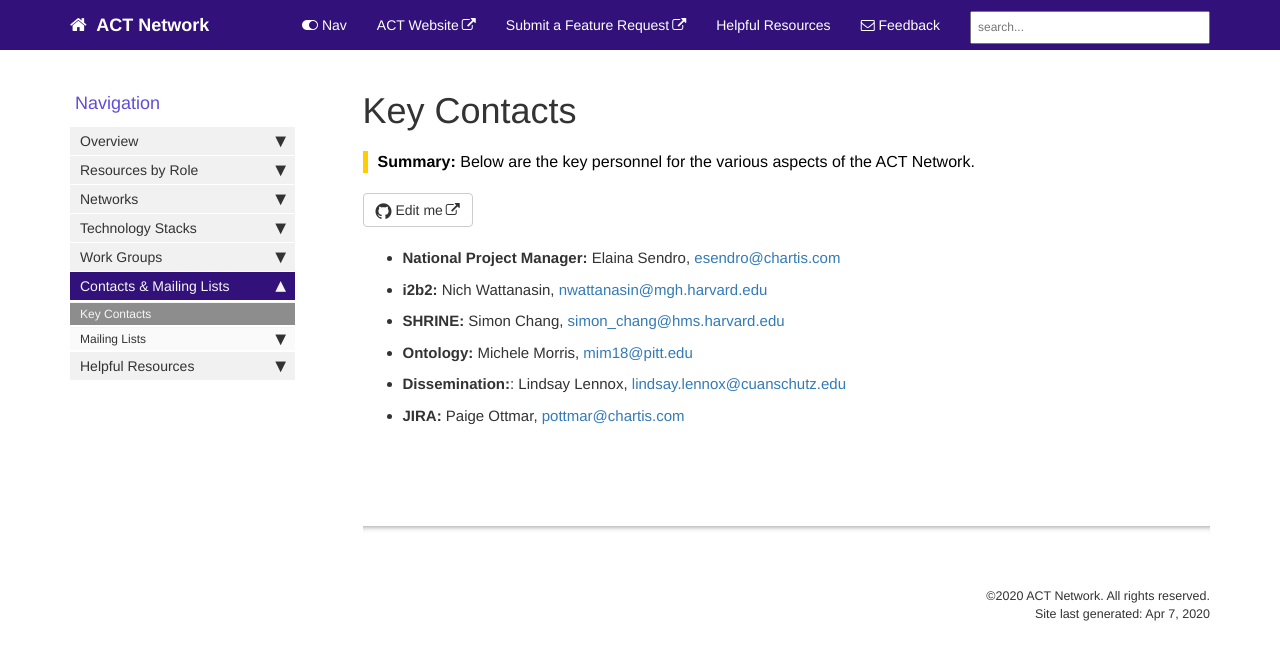
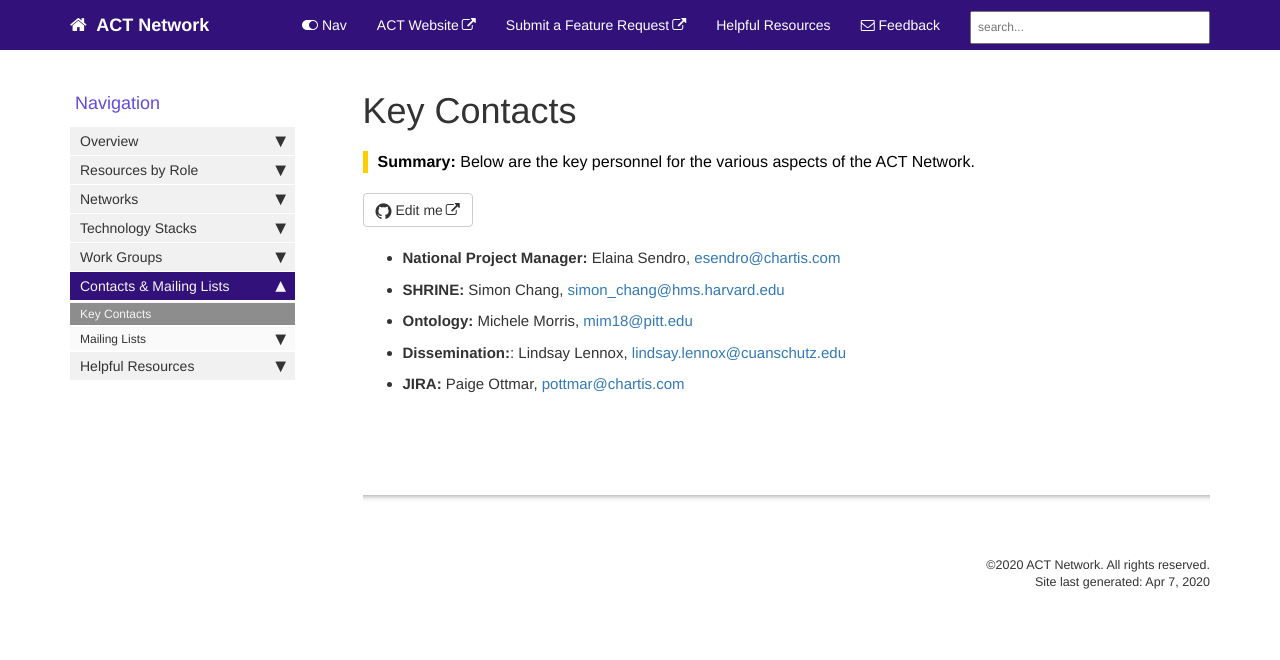
Before and after one commit to dbmi-pitt/ACT-Network, a Jekyll site: the page built from pages/mydoc/contacts.md, in a window 1280 px wide. Shown: the top 660 px of the page. Built offline with Jekyll 4.4.1, drawn with Linux system fonts in a browser that asks for light colours; comment, search, counter and statistics services are not loaded.

Commit message:
Update contacts.md

```diff
--- a/pages/mydoc/contacts.md
+++ b/pages/mydoc/contacts.md
@@ -9,8 +9,6 @@
 
 * **National Project Manager:** Elaina Sendro, <esendro@chartis.com>
 
-* **i2b2:** Nich Wattanasin, <nwattanasin@mgh.harvard.edu>
-
 * **SHRINE:** Simon Chang, <simon_chang@hms.harvard.edu>
 
 * **Ontology:** Michele Morris, <mim18@pitt.edu>
```
